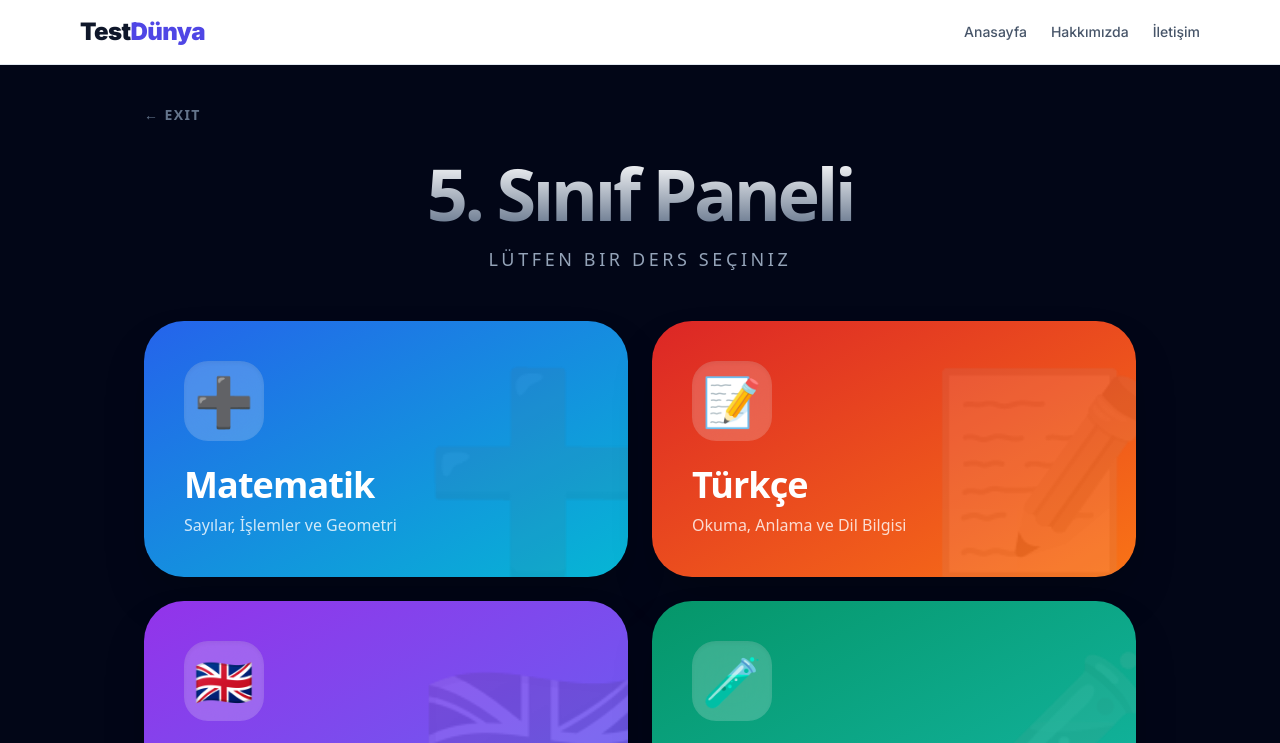
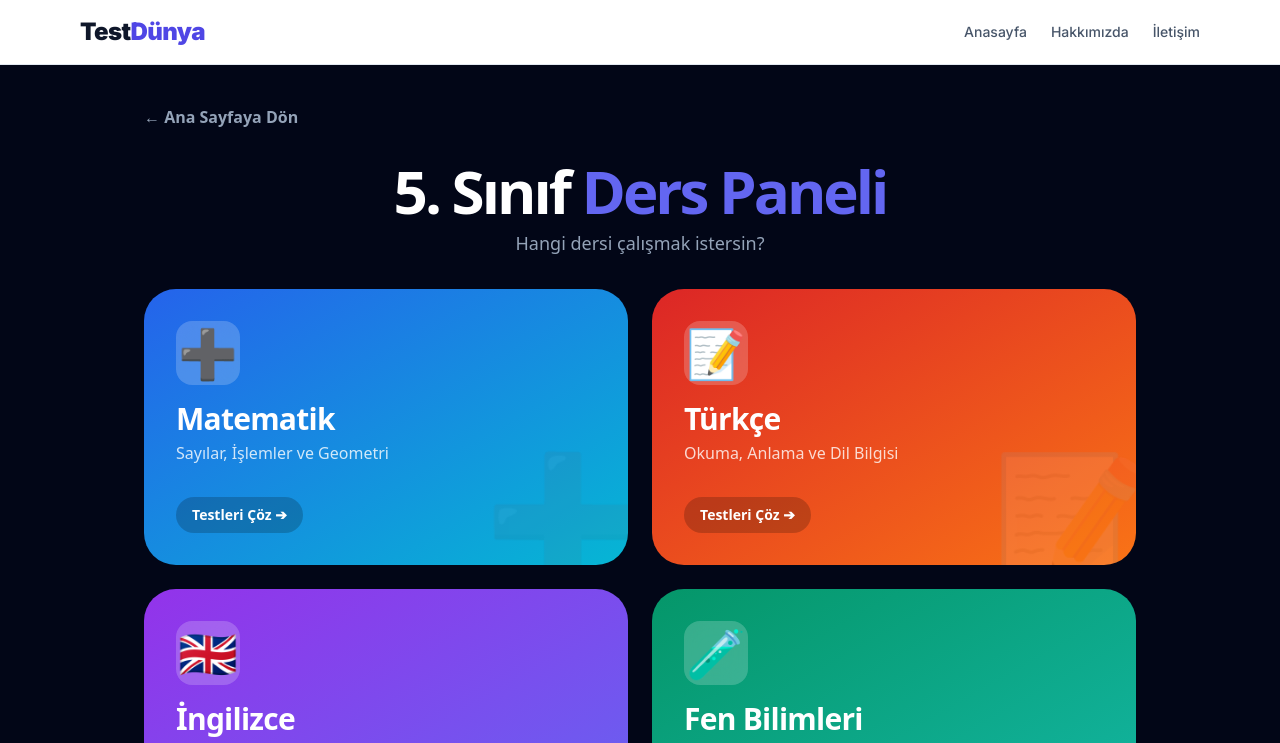
Before and after one commit to kuarkcoin/testdunya, a Next.js app: page /5-sinif in a window 1280 px wide. Shown: the top 743 px of the page. Built offline with nearby package versions, Linux system fonts and the light colour scheme.

Commit message:
Update page.tsx

```diff
--- a/app/5-sinif/page.tsx
+++ b/app/5-sinif/page.tsx
@@ -1,156 +1,522 @@
 'use client';
 
+
+
 import React, { useState, useMemo, useEffect, useRef } from 'react';
+
 import Link from 'next/link';
+
 import ReactConfetti from 'react-confetti';
-import { questions5 } from '../data/questions5';
+
+import { questions5, Question5 } from '../data/questions5';
+
+
 
 // -------------------- TİPLER --------------------
+
 type ViewState = 'subject-select' | 'term-select' | 'quiz' | 'result';
 
+
+
 interface Subject {
+
   id: string;
+
   label: string;
+
   icon: string;
+
   gradient: string;
+
   desc: string;
+
 }
 
+
+
+// -------------------- CİHAZ BOYUTU (KONFETİ İÇİN) --------------------
+
 function useWindowSize() {
+
   const [size, setSize] = useState({ width: 0, height: 0 });
+
   useEffect(() => {
+
     const updateSize = () => setSize({ width: window.innerWidth, height: window.innerHeight });
+
     window.addEventListener('resize', updateSize);
+
     updateSize();
+
     return () => window.removeEventListener('resize', updateSize);
+
   }, []);
+
   return size;
+
 }
 
+
+
 export default function Grade5Page() {
+
+  // State Yönetimi
+
   const [view, setView] = useState<ViewState>('subject-select');
+
   const [selectedSubject, setSelectedSubject] = useState<string>('');
+
   const [selectedTerm, setSelectedTerm] = useState<number>(1);
+
   const [currentIdx, setCurrentIdx] = useState(0);
+
   const [answers, setAnswers] = useState<Record<number, number>>({});
+
+
 
   const { width, height } = useWindowSize();
 
+  const quizRef = useRef<HTMLDivElement>(null);
+
+
+
+  // Ders Tanımlamaları
+
   const subjects: Subject[] = [
+
     { id: 'matematik', label: 'Matematik', icon: '➕', gradient: 'from-blue-600 to-cyan-500', desc: 'Sayılar, İşlemler ve Geometri' },
+
     { id: 'turkce', label: 'Türkçe', icon: '📝', gradient: 'from-red-600 to-orange-500', desc: 'Okuma, Anlama ve Dil Bilgisi' },
+
     { id: 'ingilizce', label: 'İngilizce', icon: '🇬🇧', gradient: 'from-purple-600 to-indigo-500', desc: 'Vocabulary & Basic Grammar' },
+
     { id: 'fen', label: 'Fen Bilimleri', icon: '🧪', gradient: 'from-emerald-600 to-teal-500', desc: 'Dünya, Güneş ve Canlılar' },
+
   ];
 
-  // ✅ SORU SEÇİMİ: Sadece test başladığında 20 soru seçer ve sabitler
+
+
+  // ✅ SORU SEÇİM MANTIĞI: Seçilen ders ve döneme göre rastgele 20 soru seçer
+
   const quizQuestions = useMemo(() => {
-    if (view === 'subject-select' || view === 'term-select') return [];
 
-    const filtered = questions5.filter(q => q.subject === selectedSubject && q.term === selectedTerm);
-    return [...filtered].sort(() => Math.random() - 0.5).slice(0, 20);
-  }, [selectedSubject, selectedTerm, view === 'quiz']);
+    if (view !== 'quiz' && view !== 'result') return [];
+
+
+
+    const filtered = questions5.filter(
+
+      q => q.subject === selectedSubject && q.term === selectedTerm
+
+    );
+
+
+
+    // Soruları karıştır ve ilk 20 tanesini al (Eğer 20'den azsa hepsini al)
+
+    return [...filtered]
+
+      .sort(() => Math.random() - 0.5)
+
+      .slice(0, 20);
+
+  }, [selectedSubject, selectedTerm, view === 'quiz']); // Sadece quiz başladığında tetiklenir
+
+
+
+  // Navigasyon Fonksiyonları
+
+  const handleSubjectClick = (id: string) => {
+
+    setSelectedSubject(id);
+
+    setView('term-select');
+
+  };
+
+
 
   const startQuiz = (term: number) => {
+
     setSelectedTerm(term);
+
     setAnswers({});
+
     setCurrentIdx(0);
+
     setView('quiz');
+
     window.scrollTo({ top: 0, behavior: 'smooth' });
+
   };
 
+
+
+  const handleAnswer = (optIdx: number) => {
+
+    setAnswers(prev => ({ ...prev, [currentIdx]: optIdx }));
+
+  };
+
+
+
+  const nextQuestion = () => {
+
+    if (currentIdx < quizQuestions.length - 1) {
+
+      setCurrentIdx(p => p + 1);
+
+      window.scrollTo({ top: 0, behavior: 'smooth' });
+
+    }
+
+  };
+
+
+
+  // Skor Hesaplama
+
   const resultData = useMemo(() => {
+
     let correct = 0;
+
     quizQuestions.forEach((q, i) => {
+
       if (answers[i] === q.correct) correct++;
+
     });
+
     const total = quizQuestions.length;
-    return { correct, total, percent: total > 0 ? Math.round((correct / total) * 100) : 0 };
+
+    const percent = total > 0 ? Math.round((correct / total) * 100) : 0;
+
+    return { correct, total, percent };
+
   }, [answers, quizQuestions]);
 
+
+
   return (
-    <main className="min-h-screen bg-slate-950 text-white font-sans pb-20 selection:bg-indigo-500/30">
+
+    <main className="min-h-screen bg-slate-950 text-white font-sans pb-20">
+
+      {/* Konfeti (Başarı %80 üzeriyse) */}
+
       {view === 'result' && resultData.percent >= 80 && (
+
         <ReactConfetti width={width} height={height} numberOfPieces={300} recycle={false} />
+
       )}
+
+
 
       <div className="max-w-5xl mx-auto px-4 pt-10">
 
-        {/* NAVİGASYON */}
+
+
+        {/* ÜST NAVİGASYON */}
+
         <div className="flex items-center justify-between mb-8">
-          <Link href="/" className="text-sm font-black text-slate-500 hover:text-white transition-all tracking-widest">← EXIT</Link>
+
+          <Link href="/" className="text-slate-400 hover:text-white font-bold transition-colors">
+
+            ← Ana Sayfaya Dön
+
+          </Link>
+
           {view !== 'subject-select' && (
-            <button onClick={() => setView('subject-select')} className="text-[10px] font-black bg-white/5 border border-white/10 px-4 py-2 rounded-xl uppercase tracking-tighter hover:bg-white/10 transition-all">Change Subject</button>
+
+            <button
+
+              onClick={() => setView('subject-select')}
+
+              className="text-xs font-black bg-white/5 border border-white/10 px-4 py-2 rounded-xl"
+
+            >
+
+              Ders Değiştir
+
+            </button>
+
           )}
+
         </div>
 
-        {/* 1. DERS SEÇİMİ */}
+
+
+        {/* --- 1. GÖRÜNÜM: DERS SEÇİMİ --- */}
+
         {view === 'subject-select' && (
-          <div className="space-y-12 animate-in fade-in slide-in-from-bottom-4 duration-700">
-            <header className="text-center space-y-4">
-              <h1 className="text-5xl md:text-7xl font-black tracking-tighter bg-gradient-to-b from-white to-slate-500 bg-clip-text text-transparent">5. Sınıf Paneli</h1>
-              <p className="text-slate-400 text-lg uppercase tracking-[0.2em] font-medium">Lütfen bir ders seçiniz</p>
+
+          <div className="space-y-8 animate-in fade-in slide-in-from-bottom-4 duration-500">
+
+            <header className="text-center space-y-2">
+
+              <h1 className="text-4xl md:text-6xl font-black tracking-tighter">5. Sınıf <span className="text-indigo-500">Ders Paneli</span></h1>
+
+              <p className="text-slate-400 text-lg">Hangi dersi çalışmak istersin?</p>
+
             </header>
+
+
+
             <div className="grid grid-cols-1 md:grid-cols-2 gap-6">
+
               {subjects.map(s => (
-                <button key={s.id} onClick={() => { setSelectedSubject(s.id); setView('term-select'); }} className={`group relative overflow-hidden rounded-[2.5rem] bg-gradient-to-br ${s.gradient} p-10 text-left transition-all hover:scale-[1.02] shadow-2xl`}>
+
+                <button
+
+                  key={s.id}
+
+                  onClick={() => handleSubjectClick(s.id)}
+
+                  className={`group relative overflow-hidden rounded-[2rem] bg-gradient-to-br ${s.gradient} p-8 text-left transition-all hover:scale-[1.02] hover:shadow-2xl shadow-indigo-500/10`}
+
+                >
+
                   <div className="relative z-10 flex flex-col justify-between h-full">
+
                     <div>
-                      <div className="text-5xl mb-6 bg-white/20 w-20 h-20 flex items-center justify-center rounded-3xl backdrop-blur-xl shadow-inner">{s.icon}</div>
-                      <h2 className="text-4xl font-black tracking-tight">{s.label}</h2>
-                      <p className="text-white/80 mt-2 font-medium">{s.desc}</p>
+
+                      <div className="text-5xl mb-4 bg-white/20 w-16 h-16 flex items-center justify-center rounded-2xl backdrop-blur-md">{s.icon}</div>
+
+                      <h2 className="text-3xl font-black tracking-tight">{s.label}</h2>
+
+                      <p className="text-white/80 mt-1 font-medium">{s.desc}</p>
+
                     </div>
+
+                    <div className="mt-8 flex items-center gap-2 font-bold text-sm bg-black/20 w-fit px-4 py-2 rounded-full">
+
+                      Testleri Çöz ➔
+
+                    </div>
+
                   </div>
-                  <div className="absolute -right-8 -bottom-8 text-[12rem] opacity-10 font-black grayscale">{s.icon}</div>
+
+                  <div className="absolute -right-4 -bottom-4 text-9xl opacity-10 font-black">{s.icon}</div>
+
                 </button>
+
               ))}
+
             </div>
+
           </div>
+
         )}
 
-        {/* 2. DÖNEM SEÇİMİ */}
+
+
+        {/* --- 2. GÖRÜNÜM: DÖNEM SEÇİMİ --- */}
+
         {view === 'term-select' && (
+
           <div className="max-w-2xl mx-auto py-10 animate-in zoom-in-95 duration-300">
-            <div className="bg-slate-900/50 border border-white/10 p-12 rounded-[3.5rem] text-center space-y-10 shadow-2xl backdrop-blur-md">
-              <h2 className="text-5xl font-black capitalize tracking-tighter">{selectedSubject}</h2>
+
+            <div className="bg-slate-900 border border-white/10 p-10 rounded-[3rem] text-center space-y-8 shadow-2xl">
+
+              <div className="space-y-2">
+
+                <h2 className="text-4xl font-black capitalize text-white">{selectedSubject}</h2>
+
+                <p className="text-slate-400">Çalışmak istediğin dönemi seçerek hemen başla.</p>
+
+              </div>
+
+
+
               <div className="grid gap-4">
-                <button onClick={() => startQuiz(1)} className="group p-8 bg-white/5 border border-white/10 rounded-3xl hover:bg-indigo-600 transition-all flex items-center justify-between text-2xl font-black">1. Dönem Konuları 🚀</button>
-                <button onClick={() => startQuiz(2)} className="group p-8 bg-white/5 border border-white/10 rounded-3xl hover:bg-fuchsia-600 transition-all flex items-center justify-between text-2xl font-black">2. Dönem Konuları 🔥</button>
+
+                <button
+
+                  onClick={() => startQuiz(1)}
+
+                  className="group p-8 bg-white/5 border border-white/10 rounded-3xl hover:bg-indigo-600 hover:border-indigo-400 transition-all flex items-center justify-between"
+
+                >
+
+                  <span className="text-2xl font-black">1. Dönem Konuları</span>
+
+                  <span className="opacity-0 group-hover:opacity-100 transition-opacity">🚀</span>
+
+                </button>
+
+                <button
+
+                  onClick={() => startQuiz(2)}
+
+                  className="group p-8 bg-white/5 border border-white/10 rounded-3xl hover:bg-fuchsia-600 hover:border-fuchsia-400 transition-all flex items-center justify-between"
+
+                >
+
+                  <span className="text-2xl font-black">2. Dönem Konuları</span>
+
+                  <span className="opacity-0 group-hover:opacity-100 transition-opacity">🔥</span>
+
+                </button>
+
               </div>
+
             </div>
+
           </div>
+
         )}
 
-        {/* 3. TEST EKRANI */}
+
+
+        {/* --- 3. GÖRÜNÜM: TEST EKRANI --- */}
+
         {view === 'quiz' && quizQuestions.length > 0 && (
-          <div className="max-w-3xl mx-auto space-y-8 animate-in fade-in duration-500">
-            <div className="space-y-4">
-              <div className="flex justify-between items-end px-1"><span className="text-xs font-black uppercase tracking-[0.3em] text-indigo-400">{selectedSubject}</span><span className="text-sm font-mono font-bold">{currentIdx + 1} / {quizQuestions.length}</span></div>
-              <div className="w-full h-1.5 bg-white/5 rounded-full overflow-hidden shadow-inner"><div className="h-full bg-gradient-to-r from-indigo-500 to-fuchsia-500 transition-all duration-700" style={{ width: `${((currentIdx + 1) / quizQuestions.length) * 100}%` }} /></div>
+
+          <div className="max-w-3xl mx-auto space-y-6 animate-in fade-in duration-500">
+
+            {/* Progress */}
+
+            <div className="space-y-3">
+
+              <div className="flex justify-between items-end px-1">
+
+                <span className="text-xs font-black uppercase tracking-widest text-indigo-400">{selectedSubject} • {selectedTerm}. Dönem</span>
+
+                <span className="text-sm font-mono">{currentIdx + 1} / {quizQuestions.length}</span>
+
+              </div>
+
+              <div className="w-full h-2 bg-white/5 rounded-full overflow-hidden">
+
+                <div
+
+                  className="h-full bg-indigo-500 transition-all duration-500"
+
+                  style={{ width: `${((currentIdx + 1) / quizQuestions.length) * 100}%` }}
+
+                />
+
+              </div>
+
             </div>
-            <div className="bg-slate-900/40 border border-white/10 p-10 md:p-14 rounded-[3rem] shadow-2xl space-y-12 backdrop-blur-sm">
-              <h3 className="text-2xl md:text-4xl font-bold leading-tight tracking-tight text-white">{quizQuestions[currentIdx].prompt}</h3>
+
+
+
+            {/* Question Card */}
+
+            <div className="bg-slate-900 border border-white/10 p-8 md:p-12 rounded-[2.5rem] shadow-2xl space-y-10">
+
+              <h3 className="text-2xl md:text-3xl font-bold leading-relaxed">
+
+                {quizQuestions[currentIdx].prompt}
+
+              </h3>
+
+
+
               <div className="grid gap-4">
+
                 {quizQuestions[currentIdx].options.map((opt, i) => (
-                  <button key={i} onClick={() => handleAnswer(i)} className={`group p-6 rounded-2xl border-2 text-left transition-all flex items-center gap-6 ${answers[currentIdx] === i ? 'border-indigo-500 bg-indigo-500/10 text-white' : 'border-white/5 bg-slate-950/40 hover:border-white/20 text-slate-400'}`}>
-                    <div className={`w-12 h-12 rounded-xl border-2 flex items-center justify-center font-black transition-all ${answers[currentIdx] === i ? 'bg-indigo-500 border-indigo-400 text-white rotate-12' : 'border-white/10 text-slate-600'}`}>{String.fromCharCode(65 + i)}</div>
-                    <span className="text-xl font-medium tracking-tight">{opt}</span>
+
+                  <button
+
+                    key={i}
+
+                    onClick={() => handleAnswer(i)}
+
+                    className={`group p-6 rounded-2xl border-2 text-left transition-all flex items-center gap-4 ${
+
+                      answers[currentIdx] === i
+
+                      ? 'border-indigo-500 bg-indigo-500/10 text-white'
+
+                      : 'border-white/5 bg-slate-950/50 hover:border-white/20 text-slate-400'
+
+                    }`}
+
+                  >
+
+                    <div className={`w-10 h-10 rounded-xl border-2 flex items-center justify-center font-black transition-all ${
+
+                      answers[currentIdx] === i ? 'bg-indigo-500 border-indigo-400 text-white' : 'border-white/10 text-slate-600 group-hover:border-white/20'
+
+                    }`}>
+
+                      {String.fromCharCode(65 + i)}
+
+                    </div>
+
+                    <span className="text-lg font-medium">{opt}</span>
+
                   </button>
+
                 ))}
+
               </div>
+
             </div>
-            <div className="flex justify-between items-center px-4">
-              <button onClick={() => setCurrentIdx(p => Math.max(0, p - 1))} disabled={currentIdx === 0} className="text-slate-500 font-bold hover:text-white disabled:opacity-0 transition-all text-xs tracking-widest uppercase">Previous</button>
+
+
+
+            {/* Quiz Navigation */}
+
+            <div className="flex justify-between items-center px-2">
+
+              <button
+
+                onClick={() => setCurrentIdx(p => Math.max(0, p - 1))}
+
+                disabled={currentIdx === 0}
+
+                className="text-slate-500 font-bold hover:text-white disabled:opacity-0 transition-colors"
+
+              >
+
+                ← Geri
+
+              </button>
+
+
+
               {currentIdx === quizQuestions.length - 1 ? (
-                <button onClick={() => setView('result')} disabled={answers[currentIdx] === undefined} className="px-14 py-6 bg-emerald-600 hover:bg-emerald-500 text-white rounded-2xl font-black tracking-widest transition-all shadow-xl shadow-emerald-900/20 active:scale-95 disabled:opacity-50">FINISH TEST</button>
+
+                <button
+
+                  onClick={() => setView('result')}
+
+                  disabled={answers[currentIdx] === undefined}
+
+                  className="px-12 py-5 bg-emerald-600 hover:bg-emerald-500 text-white rounded-2xl font-black tracking-widest transition-all shadow-xl disabled:opacity-50"
+
+                >
+
+                  TESTİ BİTİR
+
+                </button>
+
               ) : (
-                <button onClick={() => setCurrentIdx(p => p + 1)} disabled={answers[currentIdx] === undefined} className="px-14 py-6 bg-indigo-600 hover:bg-indigo-500 text-white rounded-2xl font-black tracking-widest transition-all shadow-xl shadow-indigo-900/20 active:scale-95 disabled:opacity-50">NEXT QUESTION →</button>
+
+                <button
+
+                  onClick={nextQuestion}
+
+                  disabled={answers[currentIdx] === undefined}
+
+                  className="px-12 py-5 bg-indigo-600 hover:bg-indigo-500 text-white rounded-2xl font-black tracking-widest transition-all shadow-xl disabled:opacity-50"
+
+                >
+
+                  SONRAKİ SORU →
+
+                </button>
+
               )}
+
             </div>
+
           </div>
+
         )}
 
-        {/* 4. SONUÇ VE ANALİZ EKRANI (EN BÜYÜK BÖLÜM) */}
+        {/* 4. SONUÇ VE ANALİZ EKRANI */}
         {view === 'result' && (
           <div className="max-w-3xl mx-auto space-y-10 animate-in zoom-in-95 duration-500 pb-20">
             <div className="bg-slate-900/80 border border-white/10 p-12 rounded-[4rem] text-center space-y-10 shadow-2xl backdrop-blur-2xl">
@@ -176,29 +542,25 @@ export default function Grade5Page() {
                 </div>
               </div>
 
-              {/* --- DETAYLI SORU ANALİZİ (REVIEW) --- */}
+              {/* ANALİZ PANELİ */}
               <div className="text-left space-y-8 pt-10 border-t border-white/5">
-                <h4 className="text-2xl font-black text-white flex items-center gap-3">
-                  <span className="w-10 h-10 bg-indigo-500/10 rounded-xl flex items-center justify-center">🔍</span>
-                  Detailed Analysis
-                </h4>
-
+                <h4 className="text-2xl font-black text-white flex items-center gap-3">Detaylı Soru Analizi 🔍</h4>
                 <div className="space-y-6 max-h-[600px] overflow-y-auto pr-4 custom-scrollbar">
                   {quizQuestions.map((q, i) => {
                     const isCorrect = answers[i] === q.correct;
                     return (
                       <div key={q.id} className={`p-6 md:p-8 rounded-[2.5rem] border-2 transition-all ${isCorrect ? 'border-emerald-500/20 bg-emerald-500/5' : 'border-red-500/20 bg-red-500/5'}`}>
                         <div className="flex gap-6">
-                          <div className={`w-10 h-10 rounded-full flex items-center justify-center font-black shrink-0 shadow-lg ${isCorrect ? 'bg-emerald-500 text-white' : 'bg-red-500 text-white'}`}>{i + 1}</div>
-                          <div className="space-y-5 w-full">
-                            <p className="font-bold text-xl md:text-2xl text-slate-100 leading-snug">{q.prompt}</p>
-                            <div className="flex flex-wrap gap-3">
-                              <span className="px-4 py-2 bg-emerald-500/20 text-emerald-400 rounded-xl text-sm font-bold border border-emerald-500/20">✓ Correct: {q.options[q.correct]}</span>
-                              {!isCorrect && <span className="px-4 py-2 bg-red-500/20 text-red-400 rounded-xl text-sm font-bold border border-red-500/20">✗ Your Answer: {answers[i] !== undefined ? q.options[answers[i]] : 'Skipped'}</span>}
+                          <div className={`w-10 h-10 rounded-full flex items-center justify-center font-black shrink-0 ${isCorrect ? 'bg-emerald-500' : 'bg-red-500'}`}>{i + 1}</div>
+                          <div className="space-y-4 w-full">
+                            <p className="font-bold text-xl text-slate-100">{q.prompt}</p>
+                            <div className="flex flex-wrap gap-2 text-sm font-bold">
+                              <span className="px-3 py-1 bg-emerald-500/20 text-emerald-400 rounded-lg">Doğru: {q.options[q.correct]}</span>
+                              {!isCorrect && <span className="px-3 py-1 bg-red-500/20 text-red-400 rounded-lg">Senin Cevabın: {answers[i] !== undefined ? q.options[answers[i]] : 'Skipped'}</span>}
                             </div>
-                            <div className="bg-black/40 p-6 rounded-3xl border border-white/5 space-y-2">
-                              <p className="text-[10px] font-black text-indigo-400 uppercase tracking-[0.2em] mb-1">💡 Solution & Explanation</p>
-                              <p className="text-slate-400 italic leading-relaxed text-base md:text-lg">{q.explanation}</p>
+                            <div className="bg-black/30 p-5 rounded-3xl border border-white/5 mt-4">
+                              <p className="text-[10px] font-black text-indigo-400 uppercase mb-2 tracking-widest">💡 Çözüm Açıklaması</p>
+                              <p className="text-slate-400 italic text-base leading-relaxed">{q.explanation}</p>
                             </div>
                           </div>
                         </div>
@@ -209,8 +571,8 @@ export default function Grade5Page() {
               </div>
 
               <div className="flex flex-col gap-4 pt-8">
-                <button onClick={() => setView('subject-select')} className="w-full py-6 bg-white text-slate-950 rounded-[2rem] font-black text-xl hover:bg-slate-200 transition-all shadow-2xl active:scale-95">START NEW SUBJECT</button>
-                <button onClick={() => { setView('quiz'); setAnswers({}); setCurrentIdx(0); window.scrollTo({ top: 0, behavior: 'smooth' }); }} className="w-full py-6 bg-slate-800 text-white rounded-[2rem] font-black text-xl hover:bg-slate-700 transition-all">RETAKE THIS TEST</button>
+                <button onClick={() => setView('subject-select')} className="w-full py-6 bg-white text-slate-950 rounded-[2rem] font-black text-xl hover:bg-slate-200 transition-all">START NEW SUBJECT</button>
+                <button onClick={() => { setView('quiz'); setAnswers({}); setCurrentIdx(0); window.scrollTo({ top: 0, behavior: 'smooth' }); }} className="w-full py-6 bg-slate-800 text-white rounded-[2rem] font-black text-xl hover:bg-slate-700 transition-all">RETAKE TEST</button>
               </div>
             </div>
           </div>
```
